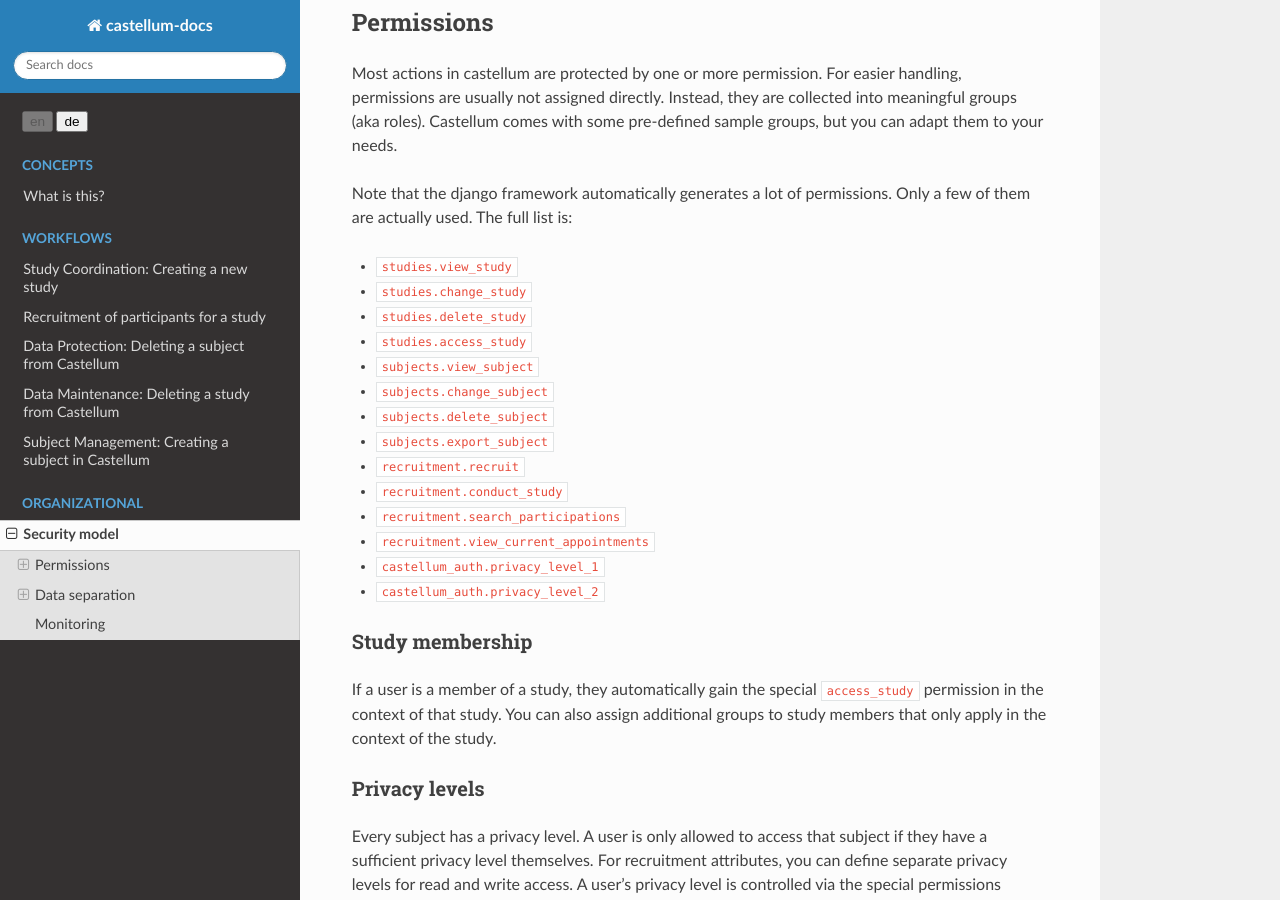
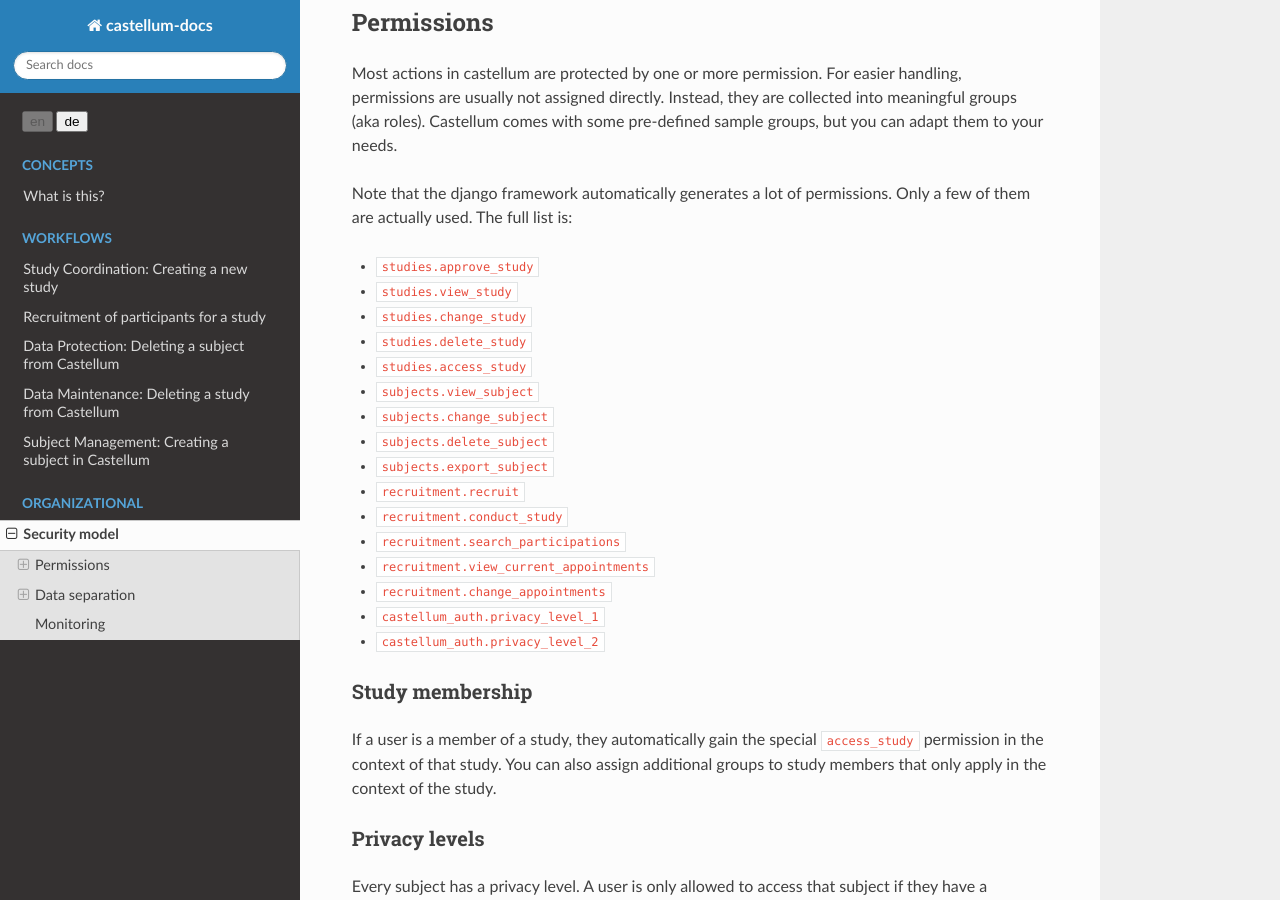
Before and after one commit to DouglasNeuroInformatics/castellum, a Sphinx documentation site: the page built from source/organizational/security.rst, in a window 1280 px wide and 900 px high, scrolled down 418 px. Built offline with Sphinx 7.4.7 and the Read the Docs theme 2.0.0, drawn with Linux system fonts in a browser that asks for light colours.

Commit message:
add new permissions to documentation

```diff
--- a/source/organizational/security.rst
+++ b/source/organizational/security.rst
@@ -25,6 +25,8 @@ needs.
 Note that the django framework automatically generates a lot of
 permissions. Only a few of them are actually used. The full list is:
 
+
+-  ``studies.approve_study``
 -  ``studies.view_study``
 -  ``studies.change_study``
 -  ``studies.delete_study``
@@ -37,6 +39,7 @@ permissions. Only a few of them are actually used. The full list is:
 -  ``recruitment.conduct_study``
 -  ``recruitment.search_participations``
 -  ``recruitment.view_current_appointments``
+-  ``recruitment.change_appointments``
 -  ``castellum_auth.privacy_level_1``
 -  ``castellum_auth.privacy_level_2``
 
```
